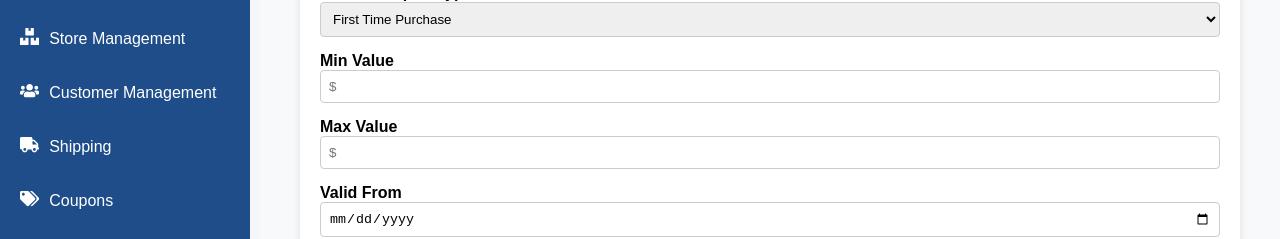
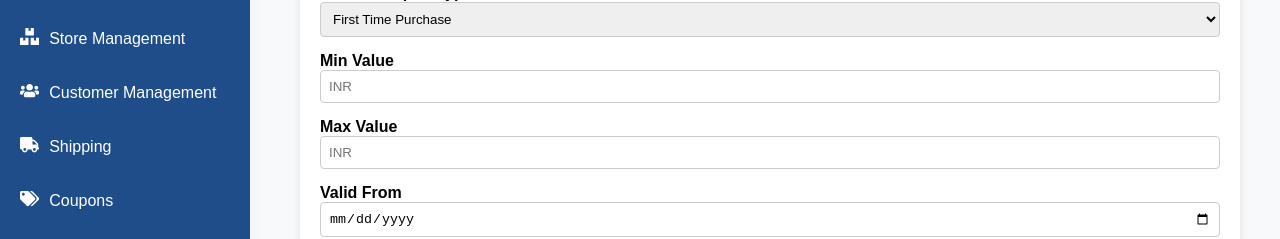
Before and after one commit to aniketsol456/fabric_selling_system_admin, a React (Create React App) app: page /couponview in a window 1280 px wide. Shown: the part 236-475 px from the top of the page. Built offline with nearby package versions, Linux system fonts and the light colour scheme.

Commit message:
make it proper

```diff
--- a/src/Components/Coupon.js
+++ b/src/Components/Coupon.js
@@ -75,7 +75,7 @@ const Coupon = () => {
               name="minValue"
               value={coupon.minValue}
               onChange={handleInputChange}
-              placeholder="$"
+              placeholder="INR"
               required
             />
           </div>
@@ -86,7 +86,7 @@ const Coupon = () => {
               name="maxValue"
               value={coupon.maxValue}
               onChange={handleInputChange}
-              placeholder="$"
+              placeholder="INR"
               required
             />
           </div>
```
